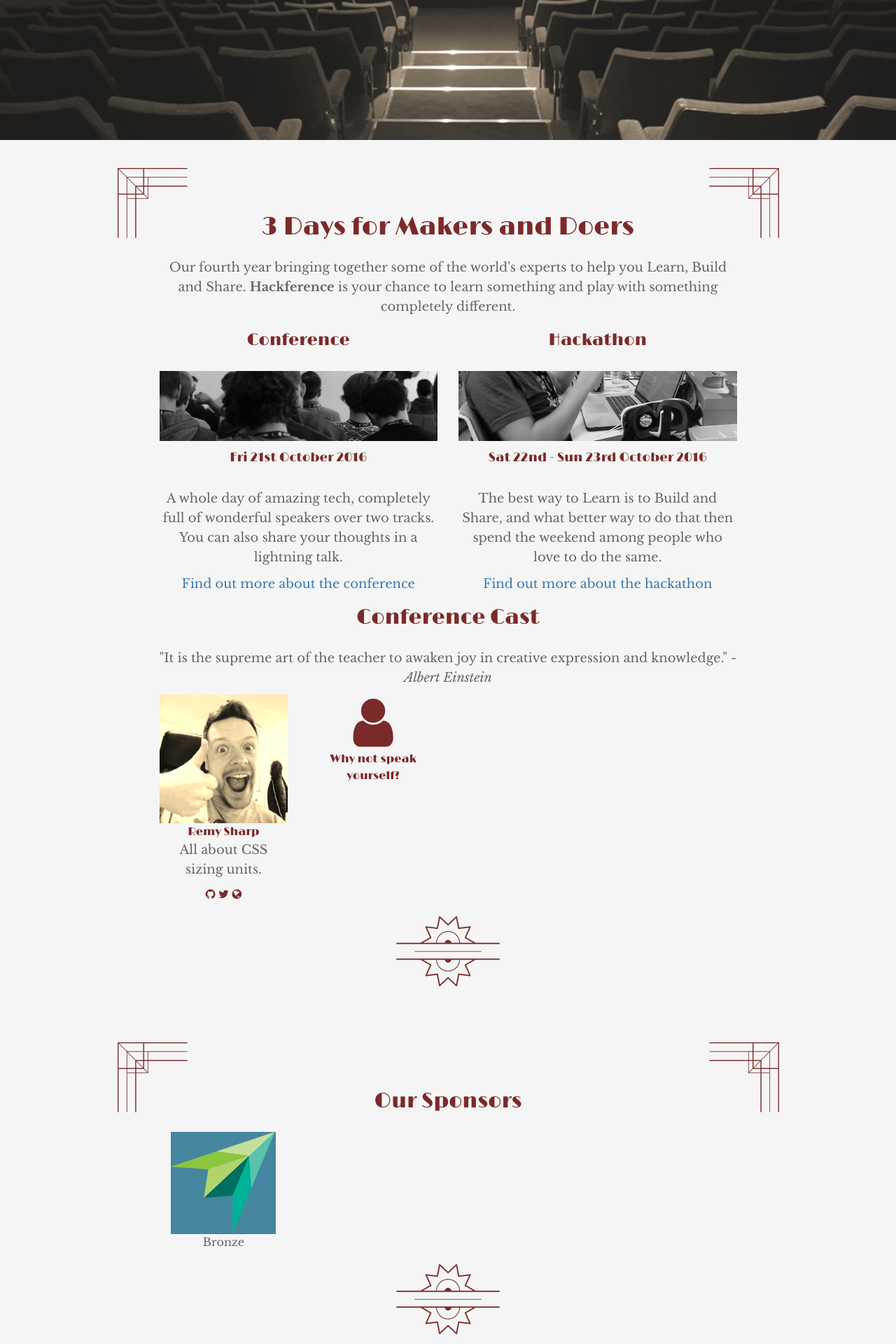
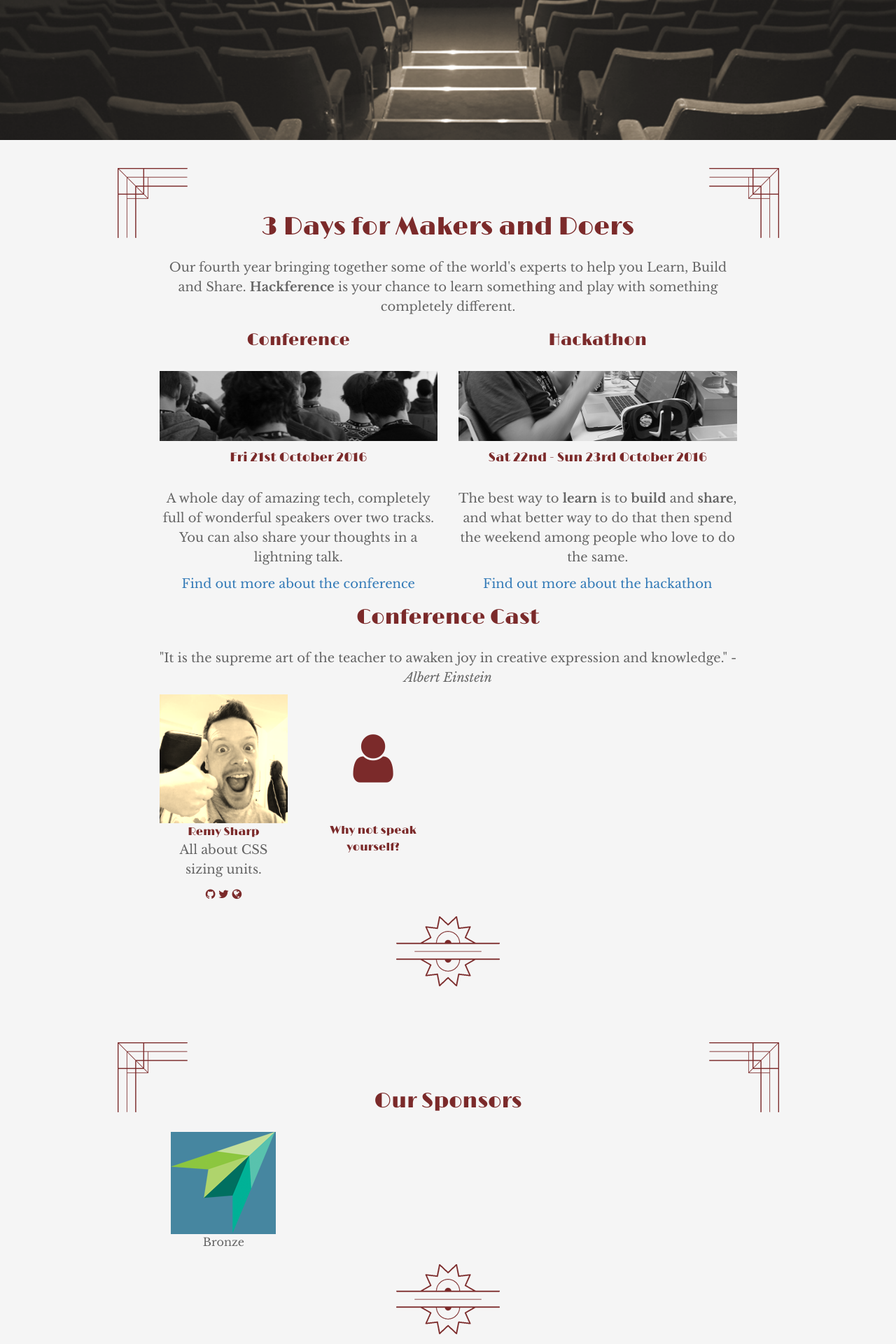
Before and after one commit to hackference/hackference-2016, a Jekyll site: the page built from index.html, in a window 1280 px wide. Shown: the part 534-2454 px from the top of the page at 70% size. Built offline with Jekyll 4.4.1, drawn with Linux system fonts in a browser that asks for light colours; nearby versions of some CDN libraries.

Commit message:
Change the wording and space stuff out a bit

```diff
--- a/_includes/sponsors.html
+++ b/_includes/sponsors.html
@@ -6,6 +6,7 @@
 
           <h2>Our Sponsors</h2>
           <div class="row" >
+            <!-- Platinum -->
             {% for sponsor in site.sponsors %}
               {% if sponsor.level == "platinum" %}
                 <div class="col-sm-3">
@@ -14,6 +15,7 @@
                 </div>
               {% endif %}
             {% endfor %}
+            <!-- Gold -->
             {% for sponsor in site.sponsors %}
               {% if sponsor.level == "gold" %}
                 <div class="col-sm-3">
@@ -22,6 +24,7 @@
                 </div>
               {% endif %}
             {% endfor %}
+            <!-- Silver -->
             {% for sponsor in site.sponsors %}
               {% if sponsor.level == "silver" %}
                 <div class="col-sm-3">
@@ -30,6 +33,7 @@
                 </div>
               {% endif %}
             {% endfor %}
+            <!-- Bronze -->
             {% for sponsor in site.sponsors %}
               {% if sponsor.level == "bronze" %}
                 <div class="col-sm-3">
--- a/assets/css/site.css
+++ b/assets/css/site.css
@@ -110,6 +110,7 @@ hr {
 .background-images#hackathon {
   background: url("/assets/images/hackathon-bw.jpg") no-repeat bottom center;
 }
+/* Speaker */
 .speaker a {
   font-family: "Limelight", cursive;
   color: #7b2a2a;
@@ -122,6 +123,10 @@ hr {
 .speaker a:hover img {
   -webkit-filter: sepia(0%);
 }
+.speak-yourself {
+  margin: 51px 0;
+}
+/* Sponsor */
 footer {
   padding-top: 2rem;
   background: #000000;
--- a/index.html
+++ b/index.html
@@ -16,7 +16,7 @@ title: Hackference 2016
     <h3><a href="/hackathon">Hackathon</a></h3>
     <div id="hackathon" class="background-images" ></div>
     <h4>Sat 22nd - Sun 23rd October 2016</h4>
-    <p>The best way to Learn is to Build and Share, and what better way to do that then spend the weekend among people who love to do the same.</p>
+    <p>The best way to <strong>learn</strong> is to <strong>build</strong> and <strong>share</strong>, and what better way to do that then spend the weekend among people who love to do the same.</p>
     <p><a href="/hackathon" >Find out more about the hackathon</a></p>
   </div>
 </div>
```
